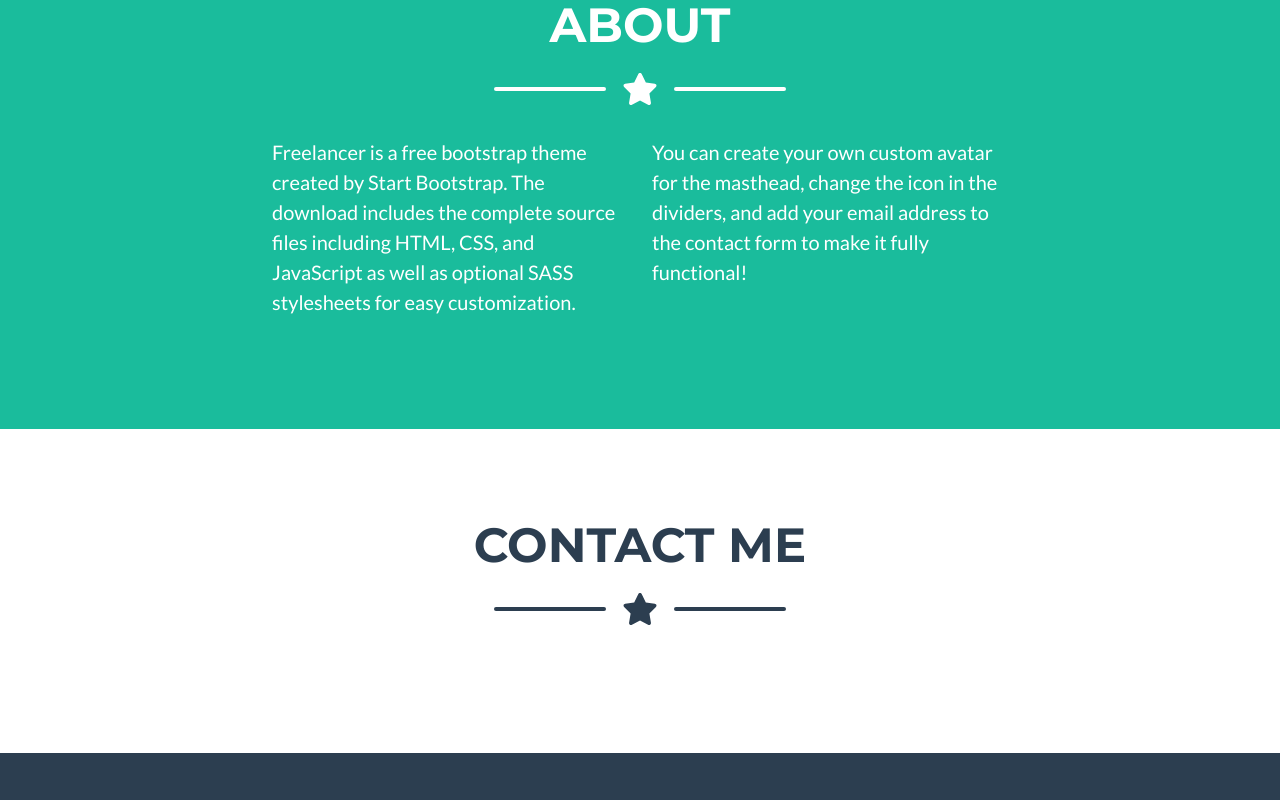
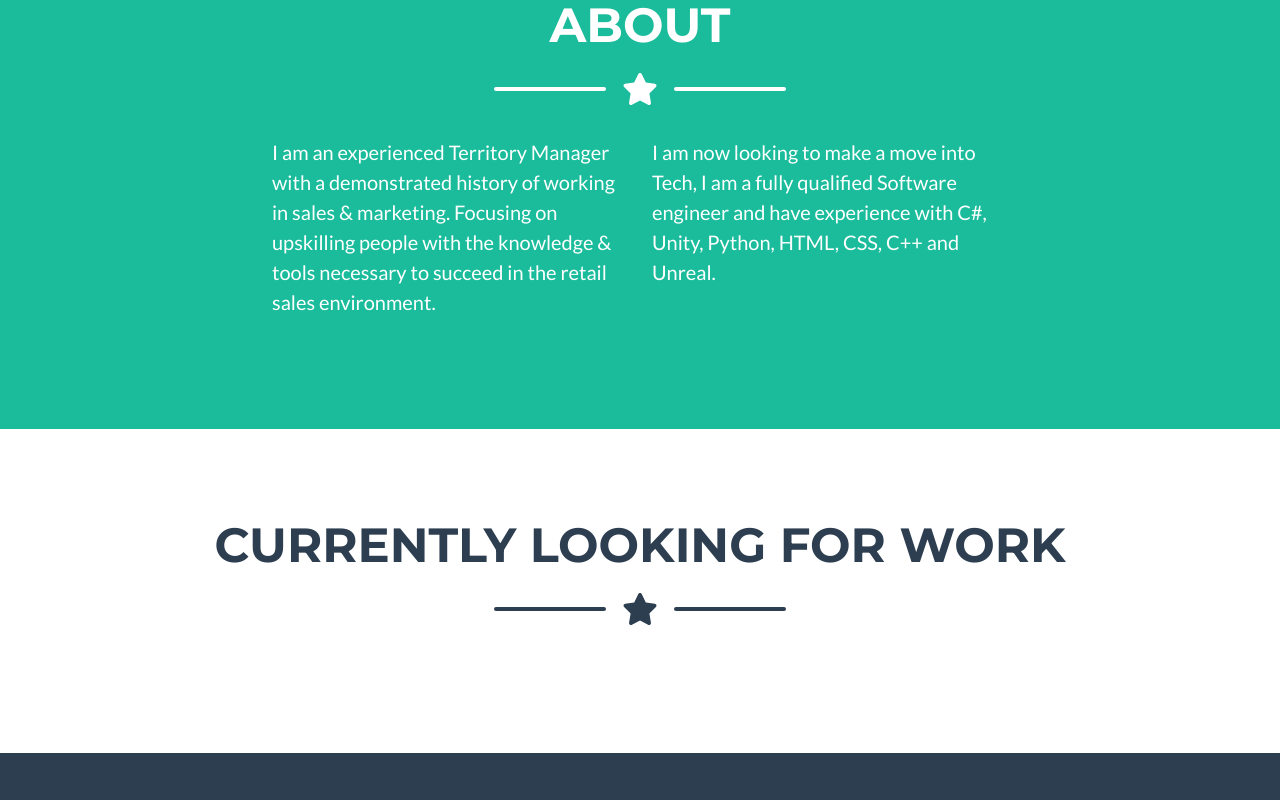
Before and after one commit to Rarkin/rarkin.github.io, a plain HTML site: page index.html in a window 1280 px wide. Shown: the part 1780-2580 px from the top of the page. Drawn offline with nearby package versions, Linux system fonts and the light colour scheme.

Commit message:
Update index.html
changed layout and content in text fields

```diff
--- a/index.html
+++ b/index.html
@@ -29,7 +29,7 @@
                     <ul class="navbar-nav ms-auto">
                         <li class="nav-item mx-0 mx-lg-1"><a class="nav-link py-3 px-0 px-lg-3 rounded" href="#portfolio">Portfolio</a></li>
                         <li class="nav-item mx-0 mx-lg-1"><a class="nav-link py-3 px-0 px-lg-3 rounded" href="#about">About</a></li>
-                        <li class="nav-item mx-0 mx-lg-1"><a class="nav-link py-3 px-0 px-lg-3 rounded" href="#contact">Contact</a></li>
+                        <!-- <li class="nav-item mx-0 mx-lg-1"><a class="nav-link py-3 px-0 px-lg-3 rounded" href="#contact">Contact</a></li> -->
                     </ul>
                 </div>
             </div>
@@ -134,8 +134,8 @@
                 </div>
                 <!-- About Section Content-->
                 <div class="row">
-                    <div class="col-lg-4 ms-auto"><p class="lead">Freelancer is a free bootstrap theme created by Start Bootstrap. The download includes the complete source files including HTML, CSS, and JavaScript as well as optional SASS stylesheets for easy customization.</p></div>
-                    <div class="col-lg-4 me-auto"><p class="lead">You can create your own custom avatar for the masthead, change the icon in the dividers, and add your email address to the contact form to make it fully functional!</p></div>
+                    <div class="col-lg-4 ms-auto"><p class="lead">I am an experienced Territory Manager with a demonstrated history of working in sales & marketing. Focusing on upskilling people with the knowledge & tools necessary to succeed in the retail sales environment.</p></div>
+                    <div class="col-lg-4 me-auto"><p class="lead">I am now looking to make a move into Tech, I am a fully qualified Software engineer and have experience with C#, Unity, Python, HTML, CSS, C++ and Unreal.</p></div>
                 </div>
                 <!-- About Section Button-->
                 <!-- <div class="text-center mt-4">
@@ -150,13 +150,17 @@
         <section class="page-section" id="contact">
             <div class="container">
                 <!-- Contact Section Heading-->
-                <h2 class="page-section-heading text-center text-uppercase text-secondary mb-0">Contact Me</h2>
+                <h2 class="page-section-heading text-center text-uppercase text-secondary mb-0">Currently Looking for Work</h2>
                 <!-- Icon Divider-->
                 <div class="divider-custom">
                     <div class="divider-custom-line"></div>
                     <div class="divider-custom-icon"><i class="fas fa-star"></i></div>
                     <div class="divider-custom-line"></div>
                 </div>
+                <!-- <div class="row">
+                    <div class="col-lg-4 ms-auto"><p class="lead">Email: karlgraves28@gmail.com</p></div>
+                    <div class="col-lg-4 me-auto"><p class="lead"></p></div>
+                </div> -->
                 <!-- Contact Section Form-->
                 <div class="row justify-content-center">
                 </div>
```
